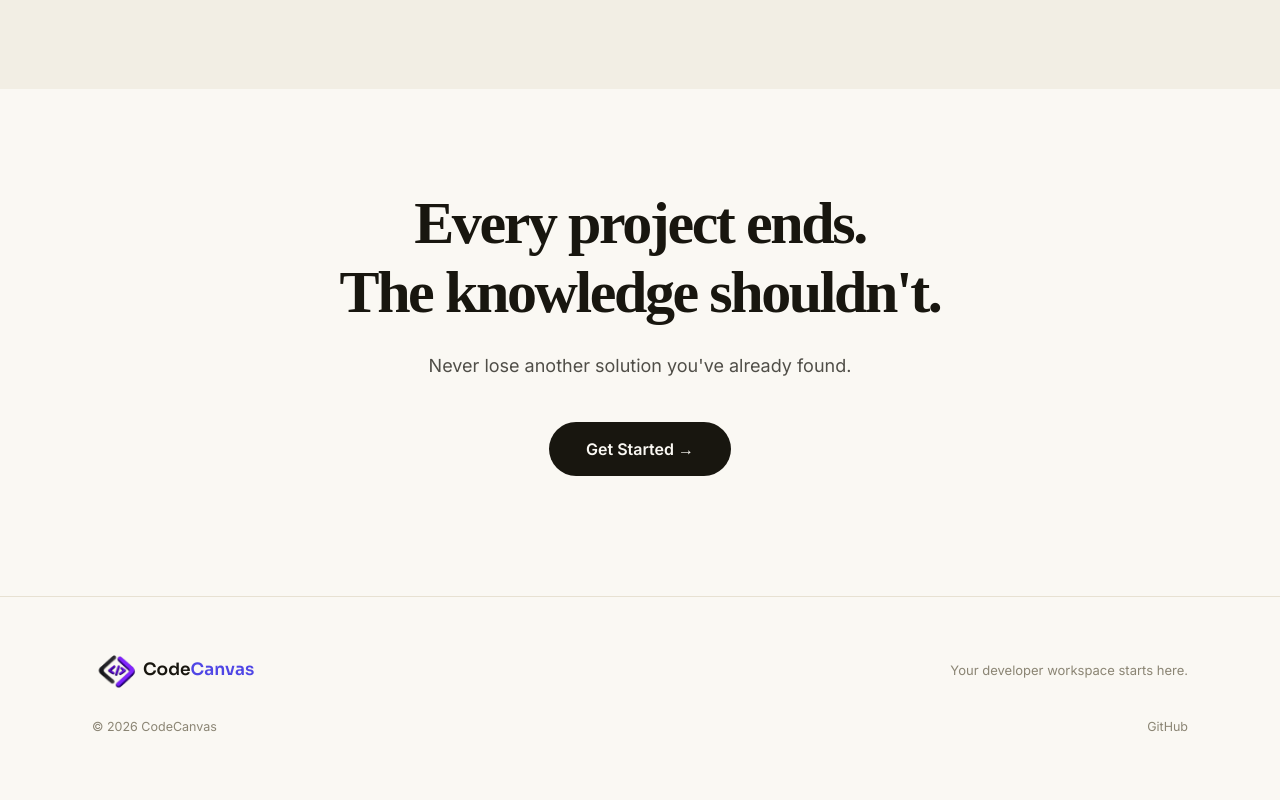
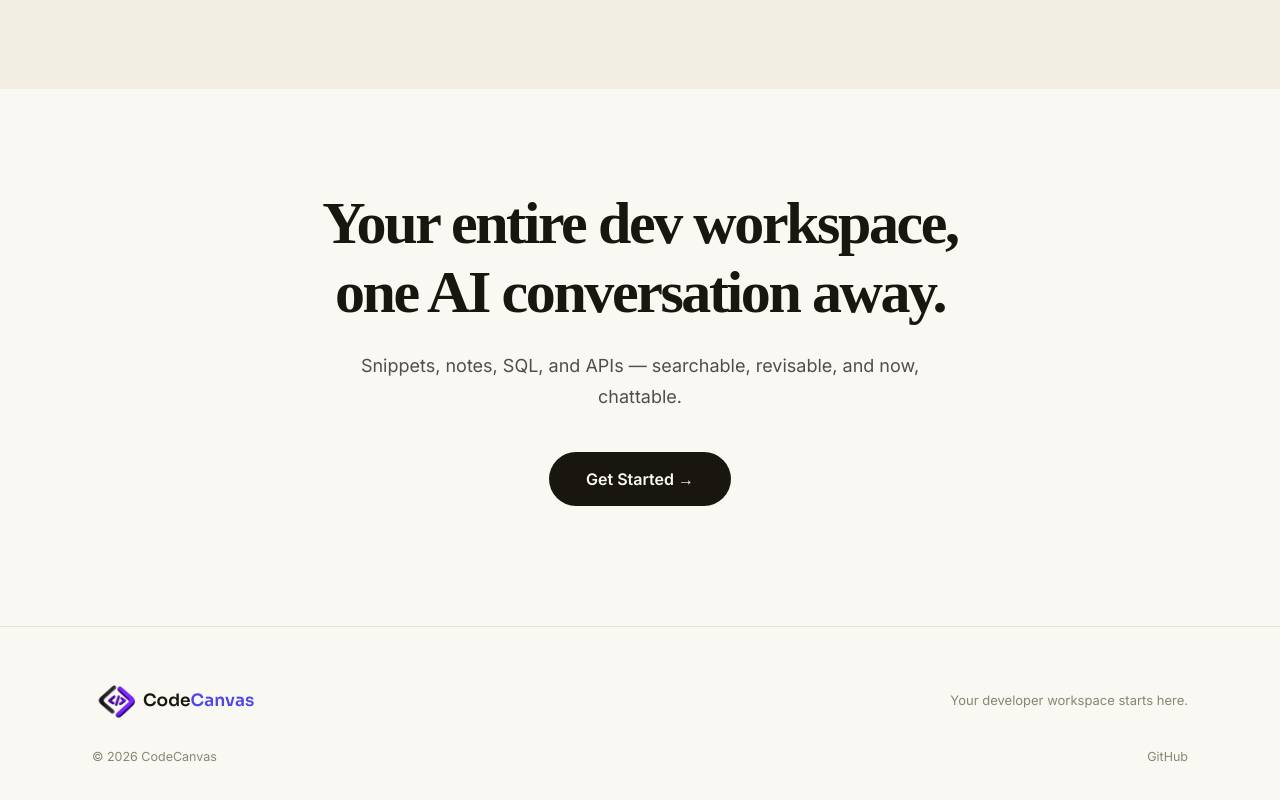
Before and after one commit to harshalpatil-10/codecanvas-frontend, a React (Vite) app: page / in a window 1280 px wide. Shown: the part 2963-3763 px from the top of the page. Before the commit the page ends 3733 px from the top, so only its background shows below. Built offline with nearby package versions, Linux system fonts and the light colour scheme; no server answers.

Commit message:
Update CTASection.jsx

```diff
--- a/src/components/landing/CTASection.jsx
+++ b/src/components/landing/CTASection.jsx
@@ -11,13 +11,13 @@ export default function CTASection() {
        <RevealOnScroll>
   <div className={styles.content}>
     <h2 className={styles.heading}>
-      Every project ends.
+      Your entire dev workspace,
       <br />
-      The knowledge shouldn't.
+      one AI conversation away.
     </h2>
 
     <p className={styles.sub}>
-      Never lose another solution you've already found.
+      Snippets, notes, SQL, and APIs — searchable, revisable, and now, chattable.
     </p>
 
     <Link
```
